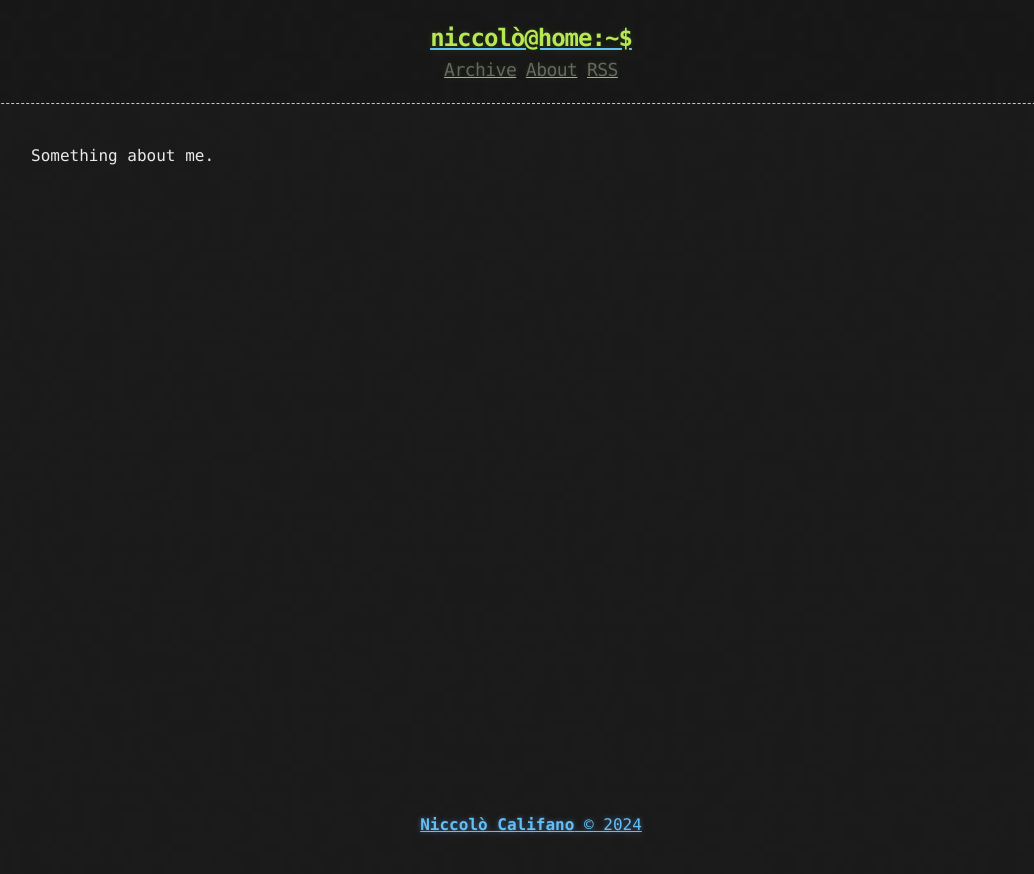
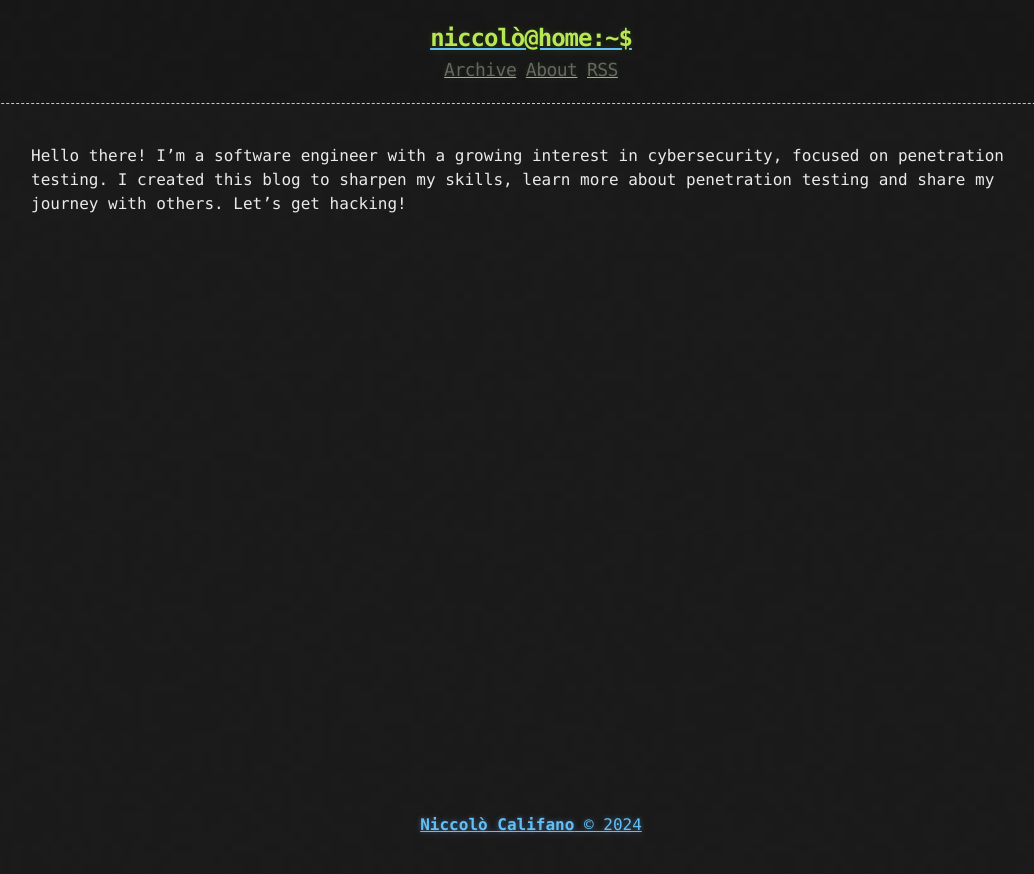
Before and after one commit to n-califano/n-califano.github.io, a Jekyll site: the page built from about.md, in a window 1280 px wide. Shown: the top 874 px of the page, without its empty margins (109-1143 px from the left). Built offline with Jekyll 4.4.1, drawn with Linux system fonts in a browser that asks for light colours.

Commit message:
updated about

```diff
--- a/about.md
+++ b/about.md
@@ -3,4 +3,7 @@ layout: page
 title: About
 ---
 
-Something about me.
+Hello there!
+I'm a software engineer with a growing interest in cybersecurity, focused on penetration testing.
+I created this blog to sharpen my skills, learn more about penetration testing and share my journey with others.
+Let's get hacking!
```
